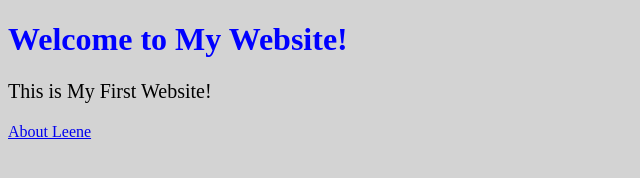
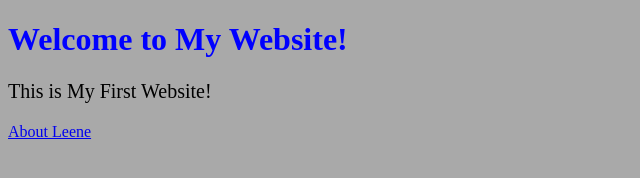
Before and after one commit to Cse25-200/my-github-page, a plain HTML site: page index.html in a window 1280 px wide. Shown: the whole page, without its empty margins (0-640 px from the left). Drawn offline with Linux system fonts and the light colour scheme.

Commit message:
Update index.html

```diff
--- a/index.html
+++ b/index.html
@@ -4,9 +4,9 @@
      <title>My First GitHub Page</title>
      <style>
           body {
-             background-color: lightgray;
+             background-color: darkgray;
                font-size: 15px:
-               color: pink;
+               color: lightblue;
           }
           h1 {
                color: blue;
```
